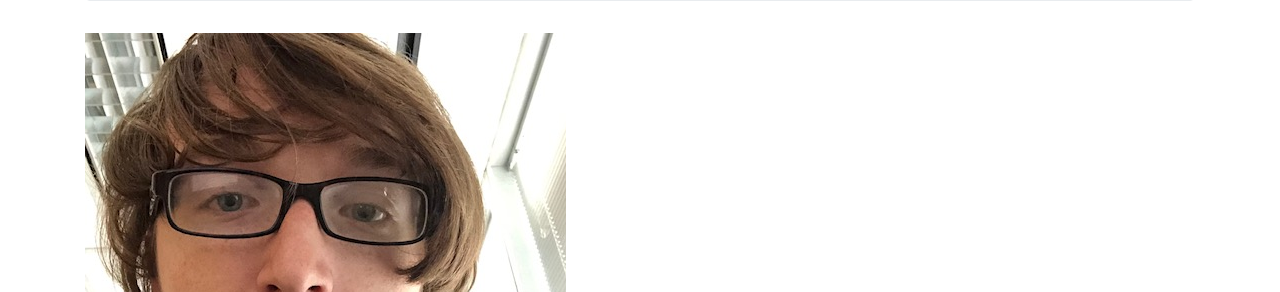
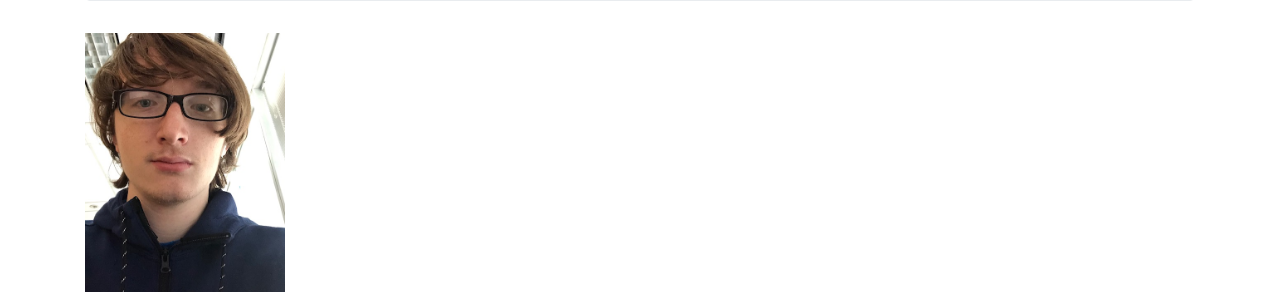
Before and after one commit to duncan19/Independent-Project-1, a plain HTML site: page Portfolio/index.html in a window 1280 px wide. Shown: the part 183-475 px from the top of the page. Drawn offline with Linux system fonts and the light colour scheme.

Commit message:
this commit will resize the picture

```diff
--- a/Portfolio/css/styles.css
+++ b/Portfolio/css/styles.css
@@ -0,0 +1,4 @@
+#picofme{
+  width: 200px;
+  height: auto;
+}
--- a/Portfolio/index.html
+++ b/Portfolio/index.html
@@ -10,7 +10,7 @@
       <div class="jumbotron">
       <h1 id="Name">Duncan Robbins</h1>
       </div>
-      <img src="img/duncan.jpg" alt="A picture of Duncan Robbins">
+      <img id="picofme" src="img/duncan.jpg" alt="A picture of Duncan Robbins">
       <h1>About Me</h1>
       <p id="aboutme">My name is Duncan Robbins I am eighteen years old,
         and have just recently graduated Central Catholic High School.
```
